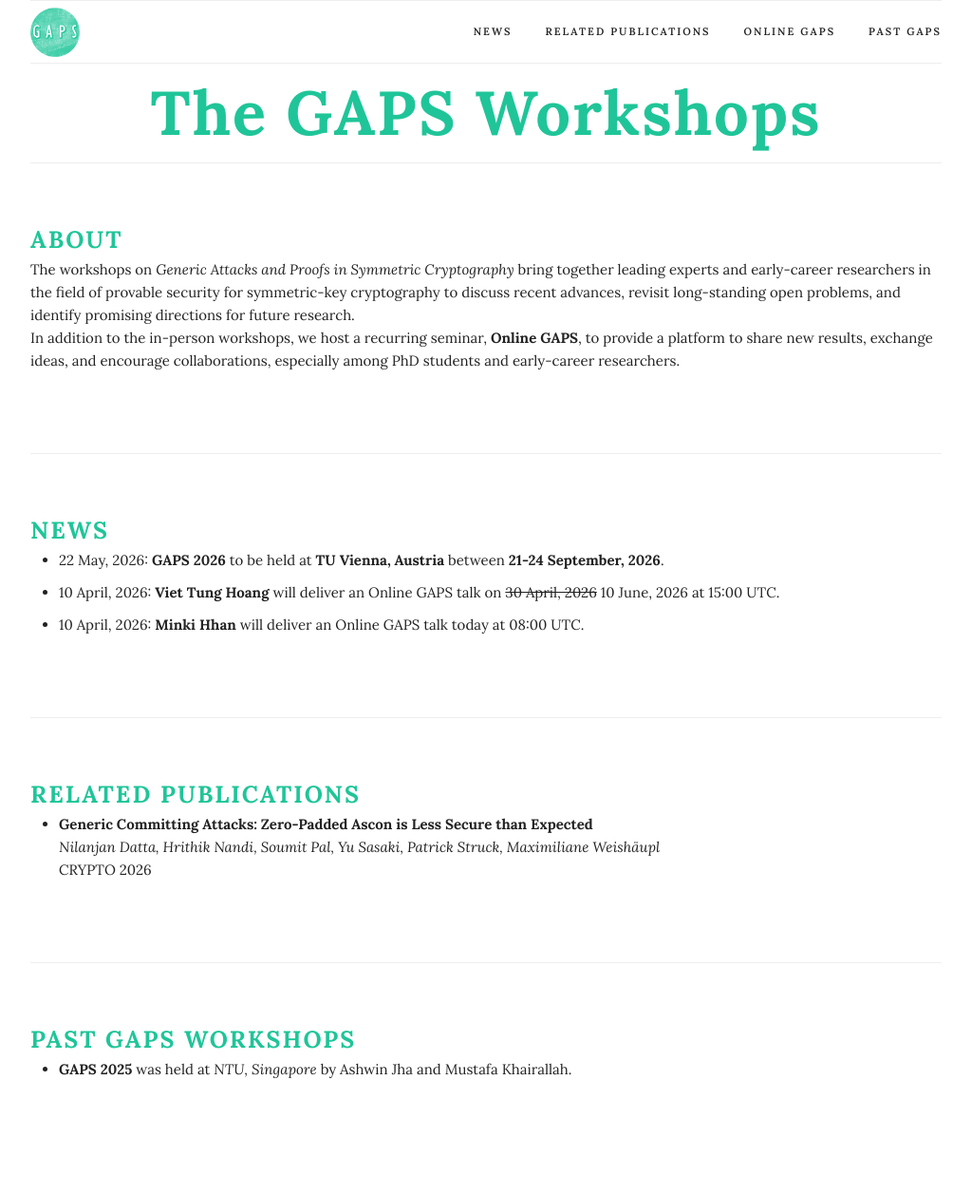
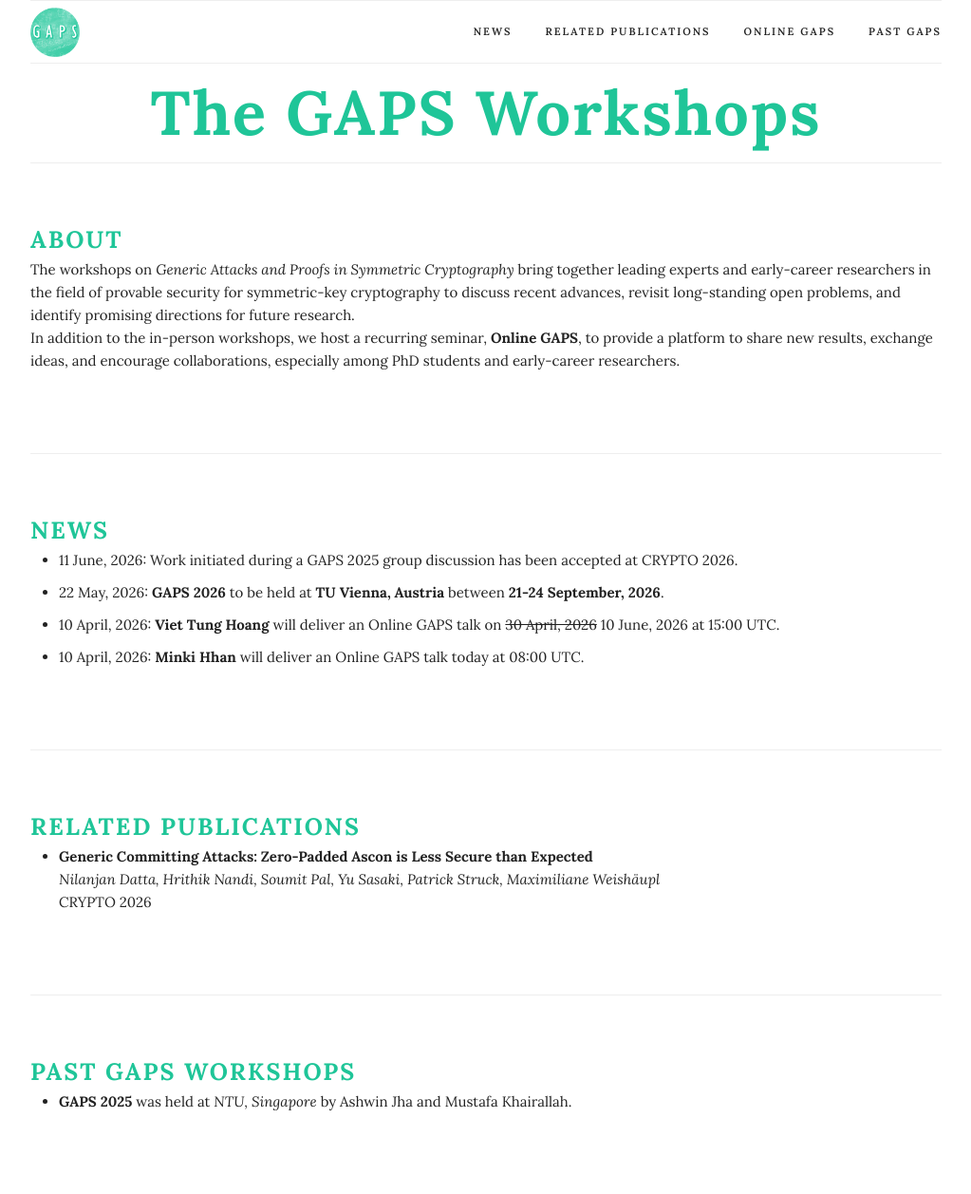
Before and after one commit to gapsworkshop/gapsworkshop.github.io, a Jekyll site: the page built from index.md, in a window 1280 px wide. Shown: the whole page at 95% size, without its empty margins (128-1151 px from the left). Built offline with Jekyll 4.4.1, drawn with Linux system fonts in a browser that asks for light colours; before the commit the page ends 1223 px from its top, so only the background shows below that.

Commit message:
adding the good news

```diff
--- a/_includes/news.html
+++ b/_includes/news.html
@@ -1,6 +1,7 @@
 <div class="docs-section" id="news">
   <div class="docs-header">News</div>
   <ul>
+    <li>11 June, 2026: Work initiated during a GAPS 2025 group discussion has been accepted at CRYPTO 2026.</li>
     <li>22 May, 2026: <a  href="https://gapsworkshop.github.io/gaps2026/" target="_blank"><b>GAPS 2026</b></a> to be held at <b>TU Vienna, Austria</b> between <b>21-24 September, 2026</b>.</li>
     <li>10 April, 2026: <b>Viet Tung Hoang</b> will deliver an Online GAPS talk on <s>30 April, 2026</s> 10 June, 2026 at 15:00 UTC.</li>
     <li>10 April, 2026: <b>Minki Hhan</b> will deliver an Online GAPS talk today at 08:00 UTC.</li>
```
